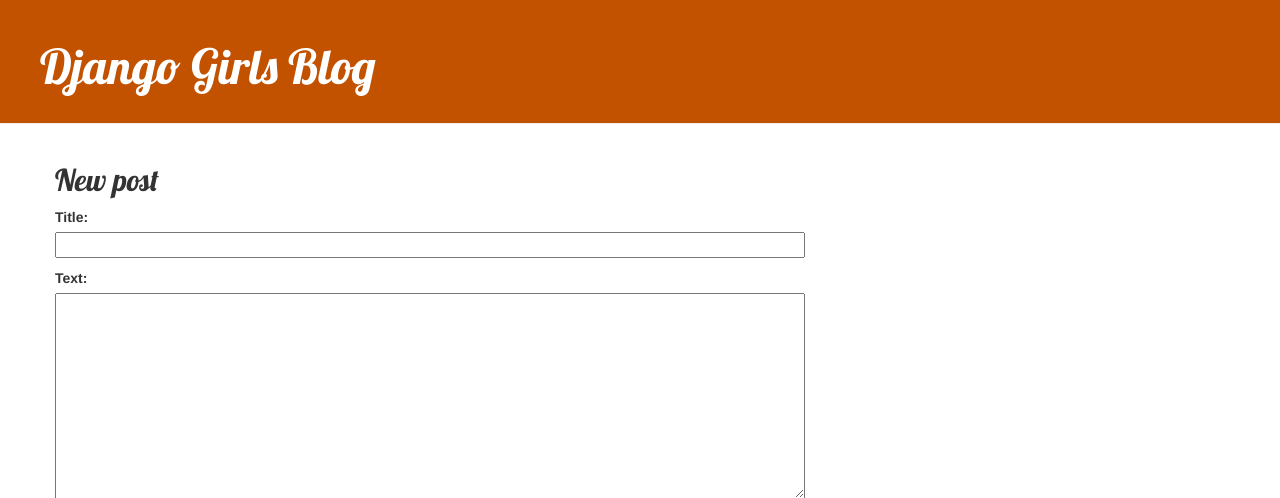
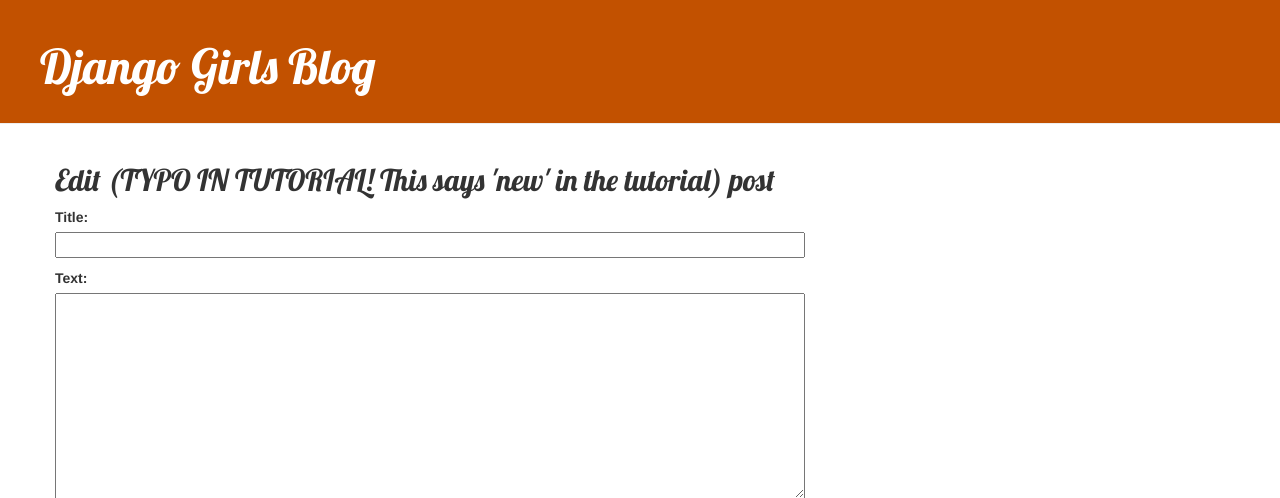
Before and after one commit to dsteier/my-first-blog, a Django app: page /post/new/ in a window 1280 px wide. Shown: the top 498 px of the page. Run offline with Django 3.2, Linux system fonts and the light colour scheme; some libraries are stand-ins or nearby versions.

Commit message:
Added several views to create and edit. STILL following tutorial. Did fix a typo in it, though.

```diff
--- a/blog/templates/blog/post_edit.html
+++ b/blog/templates/blog/post_edit.html
@@ -1,7 +1,7 @@
 {% extends 'blog/base.html' %}
 
 {% block content %}
-    <h2>New post</h2>
+    <h2>Edit (TYPO IN TUTORIAL! This says 'new' in the tutorial) post</h2>
     <form method="POST" class="post-form">{% csrf_token %}
         {{ form.as_p }}
         <button type="submit" class="save btn btn-default">Save</button>
--- a/blog/urls.py
+++ b/blog/urls.py
@@ -5,6 +5,7 @@
     path('', views.post_list, name='post_list'),
     path('post/<int:pk>/', views.post_detail, name='post_detail'),
     path('post/new/', views.post_new, name='post_new'),
+    path('post/<int:pk>/edit/', views.post_edit, name='post_edit'),
 ]
 
 def post_edit(request, pk):
--- a/blog/views.py
+++ b/blog/views.py
@@ -1,4 +1,5 @@
 from django.shortcuts import render
+from django.shortcuts import redirect
 from django.utils import timezone
 from .models import Post
 from django.shortcuts import render, get_object_or_404
@@ -24,3 +25,17 @@
     else:
         form = PostForm()
     return render(request, 'blog/post_edit.html', {'form': form})
+
+def post_edit(request, pk):
+    post = get_object_or_404(Post, pk=pk)
+    if request.method == "POST":
+        form = PostForm(request.POST, instance=post)
+        if form.is_valid():
+            post = form.save(commit=False)
+            post.author = request.user
+            post.published_date = timezone.now()
+            post.save()
+            return redirect('post_detail', pk=post.pk)
+    else:
+        form = PostForm(instance=post)
+    return render(request, 'blog/post_edit.html', {'form': form})
```
